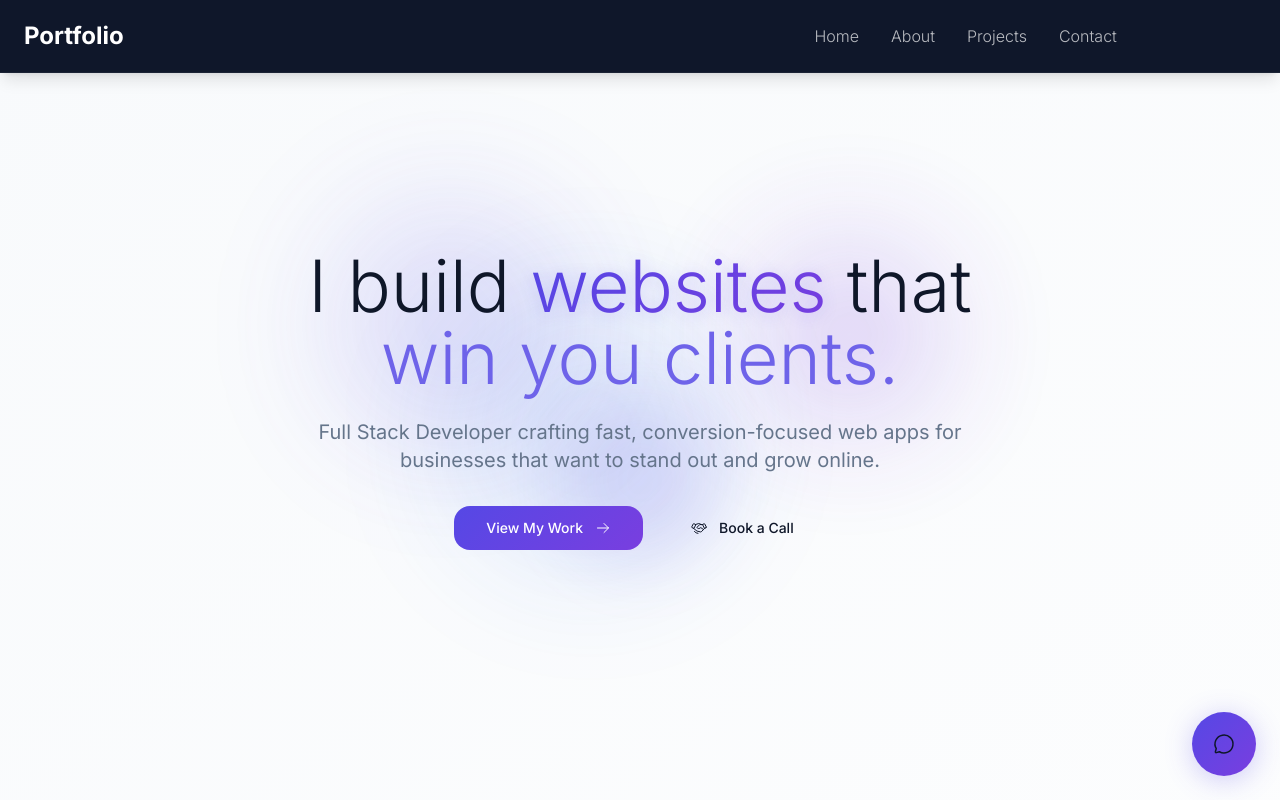
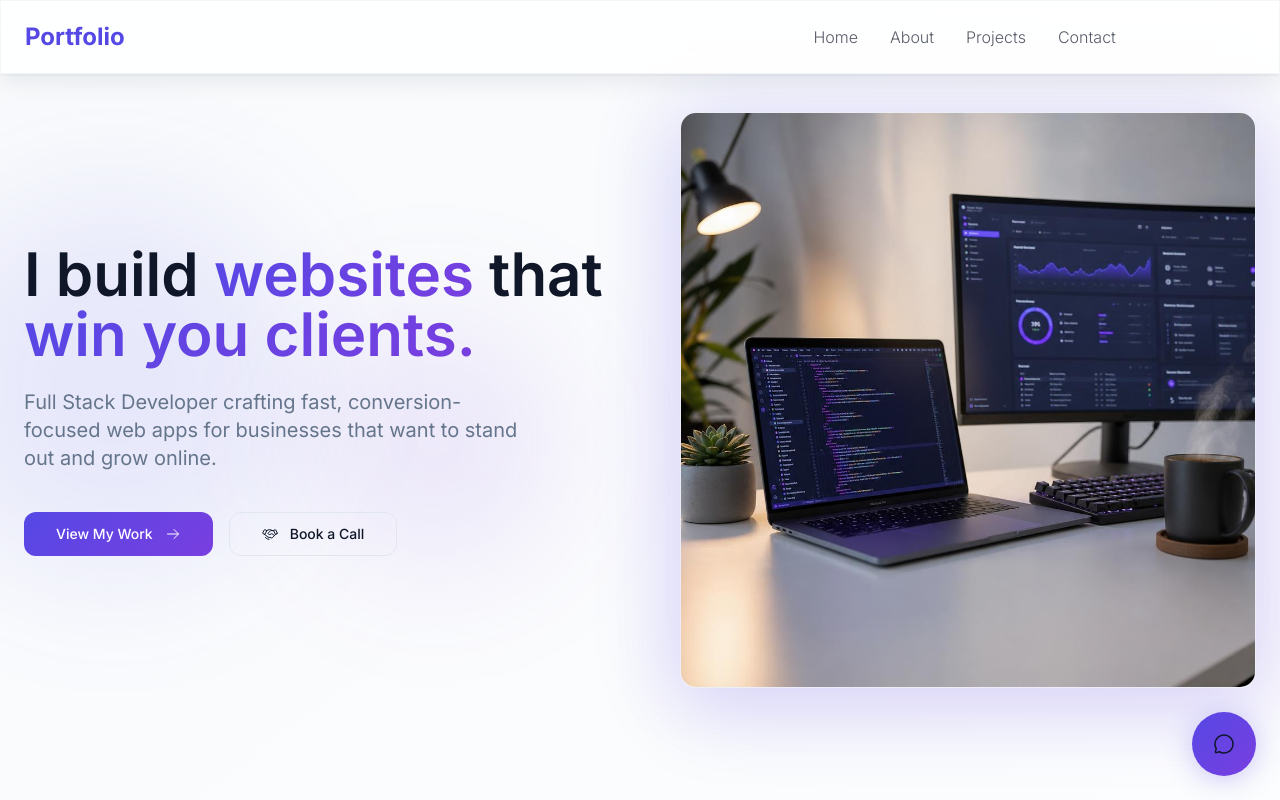
Before and after one commit to shadowslash420-create/ouss-porto, a React (Vite) app: page / in a window 1280 px wide. Shown: the top 800 px of the page. Built offline with nearby package versions, Linux system fonts and the light colour scheme.

Commit message:
Refactor Hero component layout and add hero developer image
Replit-Commit-Author: Agent

```diff
--- a/src/components/Hero.tsx
+++ b/src/components/Hero.tsx
@@ -8,6 +8,7 @@ const Hero = () => {
   const titleRef = useRef<HTMLHeadingElement>(null);
   const subtitleRef = useRef<HTMLParagraphElement>(null);
   const ctaRef = useRef<HTMLDivElement>(null);
+  const imageRef = useRef<HTMLDivElement>(null);
   const orbRef1 = useRef<HTMLDivElement>(null);
   const orbRef2 = useRef<HTMLDivElement>(null);
   const orbRef3 = useRef<HTMLDivElement>(null);
@@ -18,107 +19,112 @@ const Hero = () => {
     tl.from(titleRef.current, {
       y: 50,
       opacity: 0,
-      filter: "blur(10px)",
+      filter: 'blur(10px)',
       duration: 1,
-      ease: "power3.out"
+      ease: 'power3.out',
     })
       .from(subtitleRef.current, {
         y: 30,
         opacity: 0,
         duration: 0.8,
-        ease: "power3.out"
-      }, "-=0.5")
+        ease: 'power3.out',
+      }, '-=0.5')
       .from(ctaRef.current, {
         y: 30,
         opacity: 0,
         scale: 0.9,
         duration: 0.8,
-        ease: "back.out(1.7)"
-      }, "-=0.3");
+        ease: 'back.out(1.7)',
+      }, '-=0.3')
+      .from(imageRef.current, {
+        x: 60,
+        opacity: 0,
+        duration: 1,
+        ease: 'power3.out',
+      }, '-=1');
 
-    gsap.to(orbRef1.current, {
-      y: -20,
-      x: 10,
-      duration: 4,
-      repeat: -1,
-      yoyo: true,
-      ease: "power1.inOut"
-    });
+    gsap.to(orbRef1.current, { y: -20, x: 10, duration: 4, repeat: -1, yoyo: true, ease: 'power1.inOut' });
+    gsap.to(orbRef2.current, { y: -30, x: -15, duration: 5, repeat: -1, yoyo: true, ease: 'power1.inOut', delay: 1 });
+    gsap.to(orbRef3.current, { y: -25, x: 20, duration: 6, repeat: -1, yoyo: true, ease: 'power1.inOut', delay: 2 });
 
-    gsap.to(orbRef2.current, {
-      y: -30,
-      x: -15,
-      duration: 5,
-      repeat: -1,
-      yoyo: true,
-      ease: "power1.inOut",
-      delay: 1
-    });
-
-    gsap.to(orbRef3.current, {
-      y: -25,
-      x: 20,
-      duration: 6,
-      repeat: -1,
-      yoyo: true,
-      ease: "power1.inOut",
-      delay: 2
-    });
-
-    return () => {
-      tl.kill();
-    };
+    return () => { tl.kill(); };
   }, []);
 
   const scrollToProjects = () => {
-    const element = document.getElementById('projects');
-    if (element) {
-      element.scrollIntoView({ behavior: 'smooth' });
-    }
+    document.getElementById('projects')?.scrollIntoView({ behavior: 'smooth' });
   };
 
   const scrollToContact = () => {
-    const element = document.getElementById('contact');
-    if (element) {
-      element.scrollIntoView({ behavior: 'smooth' });
-    }
+    document.getElementById('contact')?.scrollIntoView({ behavior: 'smooth' });
   };
 
   return (
-    <section id="hero" ref={heroRef} className="relative min-h-screen flex items-center justify-center overflow-hidden">
-      <div ref={orbRef1} className="absolute top-1/4 left-1/4 w-64 h-64 bg-primary/25 rounded-full blur-3xl animate-pulse" />
-      <div ref={orbRef2} className="absolute top-1/3 right-1/4 w-48 h-48 bg-secondary/25 rounded-full blur-3xl animate-pulse" style={{ animationDelay: '1s' }} />
-      <div ref={orbRef3} className="absolute bottom-1/4 left-1/3 w-72 h-72 bg-accent/20 rounded-full blur-3xl animate-pulse" style={{ animationDelay: '2s' }} />
-      <div className="absolute top-1/2 right-1/5 w-40 h-40 bg-primary/15 rounded-full blur-2xl animate-pulse" style={{ animationDelay: '0.5s' }} />
+    <section id="hero" ref={heroRef} className="relative min-h-screen flex items-center overflow-hidden">
+      {/* Background orbs */}
+      <div ref={orbRef1} className="absolute top-1/4 -left-20 w-96 h-96 bg-primary/10 rounded-full blur-3xl" />
+      <div ref={orbRef2} className="absolute bottom-1/4 left-1/4 w-64 h-64 bg-secondary/10 rounded-full blur-3xl" />
+      <div ref={orbRef3} className="absolute top-1/2 right-1/4 w-48 h-48 bg-accent/8 rounded-full blur-2xl" />
 
-      <div className="relative z-10 text-center px-6 max-w-4xl mx-auto">
-        <h1 ref={titleRef} className="text-4xl md:text-6xl lg:text-7xl font-light text-foreground mb-6 leading-tight">
+      <div className="container mx-auto px-6 max-w-7xl w-full">
+        <div className="grid lg:grid-cols-2 gap-12 lg:gap-16 items-center min-h-screen py-28">
+
+          {/* Left — text */}
+          <div className="relative z-10 flex flex-col justify-center">
+            <h1 ref={titleRef} className="text-4xl md:text-5xl lg:text-6xl font-semibold text-foreground mb-6 leading-tight">
               I build{' '}
-          <span className="text-glow bg-gradient-primary bg-clip-text text-transparent">
+              <span className="bg-gradient-primary bg-clip-text text-transparent">
                 websites
+              </span>{' '}
+              that
+              <br />
+              <span className="bg-gradient-primary bg-clip-text text-transparent">
+                win you clients.
               </span>
-          {' '}that{' '}
-          <br className="hidden md:block" />
-          <span className="text-primary-glow">win you clients.</span>
             </h1>
 
-        <p ref={subtitleRef} className="text-lg md:text-xl text-muted-foreground mb-8 max-w-2xl mx-auto leading-relaxed">
+            <p ref={subtitleRef} className="text-lg md:text-xl text-muted-foreground mb-10 max-w-lg leading-relaxed">
               Full Stack Developer crafting fast, conversion-focused web apps for businesses that want to stand out and grow online.
             </p>
 
-        <div ref={ctaRef} className="flex flex-col sm:flex-row items-center justify-center gap-4">
-          <Button onClick={scrollToProjects} className="group inline-flex items-center gap-3 px-8 py-4 bg-gradient-primary text-primary-foreground rounded-lg font-medium hover:shadow-glow-primary transition-all duration-300 hover:scale-105" size="lg">
+            <div ref={ctaRef} className="flex flex-col sm:flex-row items-start gap-4">
+              <Button
+                onClick={scrollToProjects}
+                className="group inline-flex items-center gap-3 px-8 py-4 bg-gradient-primary text-white rounded-xl font-medium hover:shadow-glow-primary transition-all duration-300 hover:scale-105"
+                size="lg"
+              >
                 View My Work
-            <ArrowRight size={20} className="group-hover:translate-x-1 transition-transform duration-300"/>
+                <ArrowRight size={20} className="group-hover:translate-x-1 transition-transform duration-300" />
               </Button>
 
-          <Button onClick={scrollToContact} variant="ghost" className="group inline-flex items-center gap-3 px-8 py-4 text-foreground hover:bg-primary/10 rounded-lg font-medium transition-all duration-300 hover:scale-105" size="lg">
+              <Button
+                onClick={scrollToContact}
+                variant="ghost"
+                className="group inline-flex items-center gap-3 px-8 py-4 text-foreground border border-border hover:border-primary/40 hover:bg-primary/5 rounded-xl font-medium transition-all duration-300"
+                size="lg"
+              >
                 <Handshake size={20} />
                 Book a Call
               </Button>
             </div>
           </div>
 
+          {/* Right — hero image */}
+          <div ref={imageRef} className="relative flex items-center justify-center lg:justify-end">
+            <div className="relative w-full max-w-xl">
+              {/* Indigo glow behind image */}
+              <div className="absolute inset-0 bg-gradient-primary opacity-10 rounded-3xl blur-2xl scale-105" />
+              <img
+                src="/Images/hero-developer.jpg"
+                alt="Professional developer workspace"
+                className="relative z-10 w-full h-auto rounded-2xl shadow-[0_24px_80px_rgba(79,70,229,0.15)] border border-border/30 object-cover"
+                loading="eager"
+                decoding="async"
+              />
+            </div>
+          </div>
+
+        </div>
+      </div>
     </section>
   );
 };
--- a/src/components/Navigation.tsx
+++ b/src/components/Navigation.tsx
@@ -78,18 +78,18 @@ const Navigation = () => {
 
   return (
     <>
-      <nav ref={navRef} className="fixed top-0 left-0 right-0 z-40 bg-[#0F172A] border-b border-white/5 shadow-lg">
+      <nav ref={navRef} className="fixed top-0 left-0 right-0 z-40 glass border-b border-border/40">
         <div className="container mx-auto px-6 py-4">
           <div className="flex items-center justify-between">
             <div ref={logoRef}>
-              <h2 className="text-2xl font-bold text-white cursor-pointer">
+              <h2 className="text-2xl font-bold text-primary cursor-pointer">
                 Portfolio
               </h2>
             </div>
 
             <div ref={menuRef} className="hidden md:flex items-center space-x-8">
               {navItems.map((item) => (
-                <button key={item.id} onClick={() => scrollToSection(item.id)} className="text-white/70 hover:text-white transition-colors duration-300 font-light">
+                <button key={item.id} onClick={() => scrollToSection(item.id)} className="text-foreground/70 hover:text-primary transition-colors duration-300 font-light">
                   {item.name}
                 </button>
               ))}
@@ -99,24 +99,24 @@ const Navigation = () => {
               </button>
             </div>
 
-            <button onClick={() => setIsOpen(!isOpen)} className="md:hidden text-white p-2">
+            <button onClick={() => setIsOpen(!isOpen)} className="md:hidden text-foreground p-2">
               <List size={24} />
             </button>
           </div>
         </div>
       </nav>
 
-      <div ref={mobileMenuRef} className="fixed top-0 right-0 w-full h-full bg-[#0F172A] z-50 transform translate-x-full md:hidden">
-        <div className="flex items-center justify-between p-6 border-b border-white/10">
-          <h2 className="text-2xl font-light text-white">Portfolio</h2>
-          <button onClick={() => setIsOpen(false)} className="text-white/70 p-2">
+      <div ref={mobileMenuRef} className="fixed top-0 right-0 w-full h-full bg-background/95 backdrop-blur-lg z-50 transform translate-x-full md:hidden">
+        <div className="flex items-center justify-between p-6 border-b border-border/40">
+          <h2 className="text-2xl font-light text-primary">Portfolio</h2>
+          <button onClick={() => setIsOpen(false)} className="text-foreground p-2">
             <X size={24} />
           </button>
         </div>
 
         <div className="flex flex-col space-y-6 p-6 mt-8">
           {navItems.map((item) => (
-            <button key={item.id} onClick={() => scrollToSection(item.id)} className="menu-item text-left text-xl text-white/70 hover:text-white transition-colors duration-300">
+            <button key={item.id} onClick={() => scrollToSection(item.id)} className="menu-item text-left text-xl text-foreground/70 hover:text-primary transition-colors duration-300">
               {item.name}
             </button>
           ))}
```
Also changed, not shown: public/Images/hero-developer.jpg (added). Lines whose indentation alone changed are shown as unchanged.
